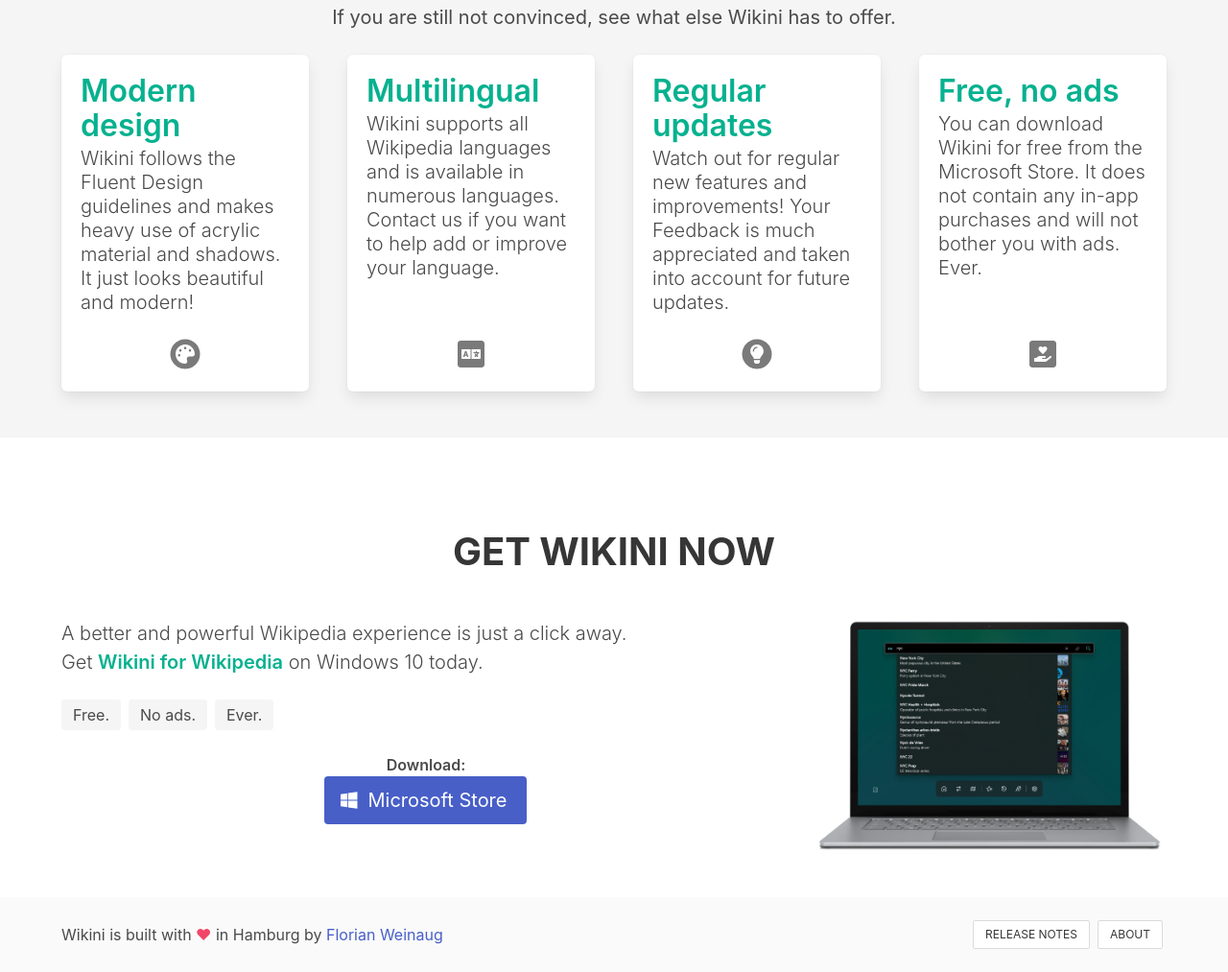
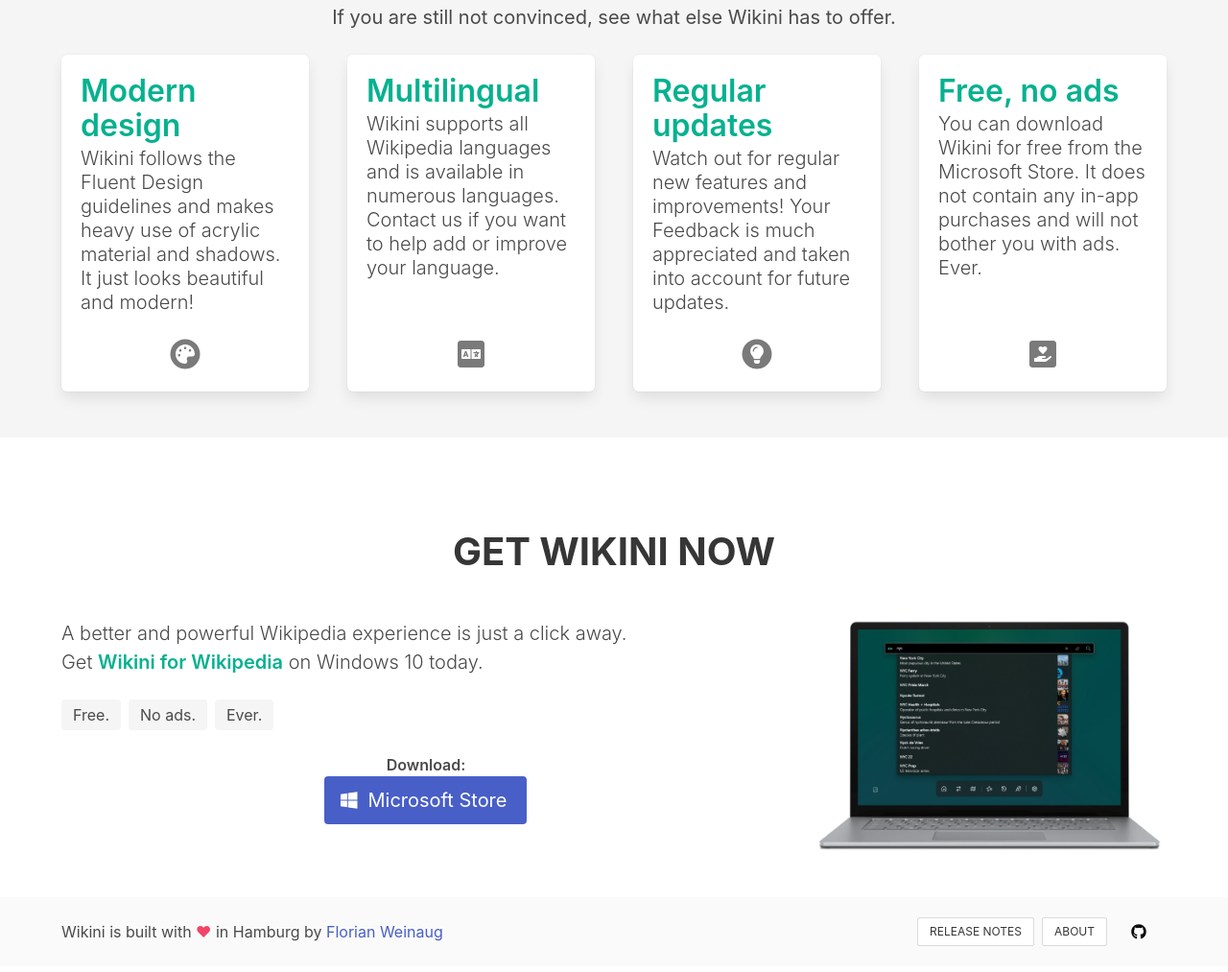
Before and after one commit to fweinaug/wikini-website-v2, a Gatsby site: page / in a window 1280 px wide. Shown: the part 2417-3430 px from the top of the page at 96% size. Built offline with nearby package versions, Linux system fonts and the light colour scheme; Gatsby itself is replaced by a stand-in of ours.

Commit message:
add github link

```diff
--- a/src/components/layout.js
+++ b/src/components/layout.js
@@ -1,13 +1,15 @@
 import React from "react"
 import PropTypes from "prop-types"
 import { Link } from "gatsby"
+import { FontAwesomeIcon } from "@fortawesome/react-fontawesome"
+import { faGithub } from "@fortawesome/free-brands-svg-icons"
 
 import "./layout.css"
 
 const Layout = ({ children }) => (
   <>
     <main>{children}</main>
-    <footer className="section has-background-white-bis py-5">
+    <footer className="section has-background-white-bis py-4">
       <div className="container">
         <nav className="level">
           <div className="level-left">
@@ -23,6 +25,10 @@
               <div className="buttons is-right is-uppercase are-small">
                 <Link to="/releases" className="button is-outlined">Release notes</Link>
                 <Link to="/about" className="button is-outlined">About</Link>
+                <a href="https://github.com/fweinaug/wikini" target="_blank" title="GitHub"
+                   className="button is-ghost is-normal has-text-black">
+                  <FontAwesomeIcon icon={faGithub} />
+                </a>
               </div>
             </div>
           </div>
```
